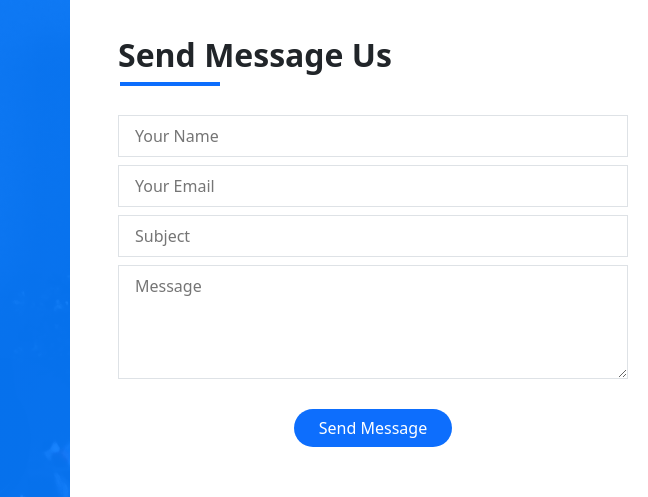
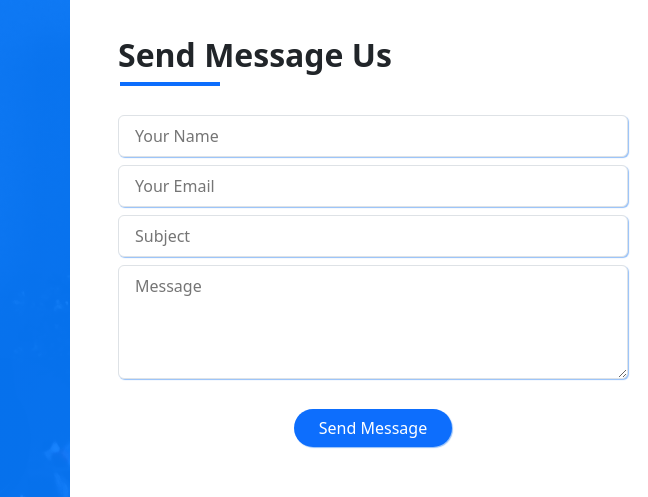
Before and after one commit to A7med-Khedr/DevFolio, a plain HTML site: page index.html in a window 1280 px wide. Shown: the part 4765-5262 px from the top of the page, 0-648 px from the left. Drawn offline with nearby package versions, Linux system fonts and the light colour scheme.

Commit message:
Modifiy Css

```diff
--- a/css/style.scss
+++ b/css/style.scss
@@ -408,6 +408,16 @@ section.contact {
         @include breakPoints(mobile) {
           margin-bottom: 25px;
         }
+        input,
+        textarea {
+          border-radius: 6px;
+          border: 1px solid;
+          border-color: transparent transparent var(--bs-blue) var(--bs-blue);
+          box-shadow: 1px 1px 1px #1876f277;
+          &:focus {
+            outline: none;
+          }
+        }
       }
       .social {
         .facebook {
```
Also changed, not shown: css/style.css.
